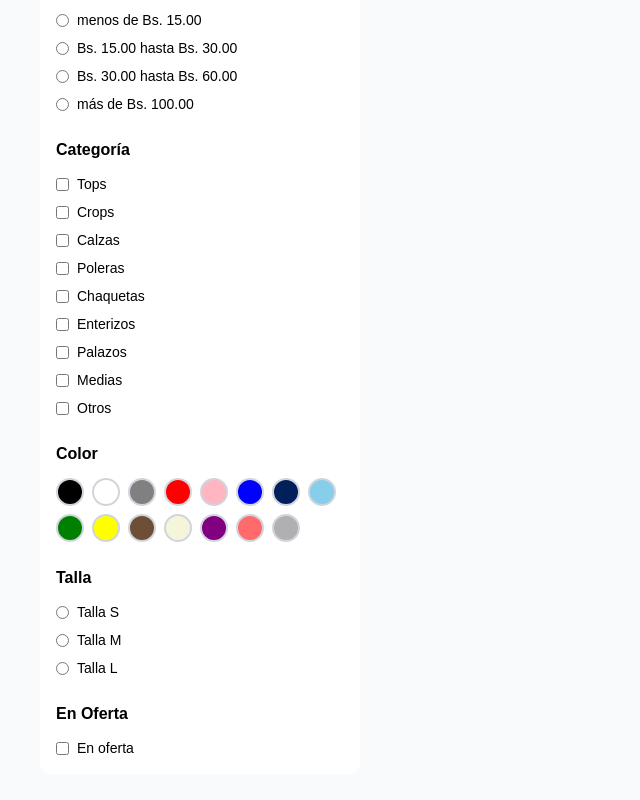
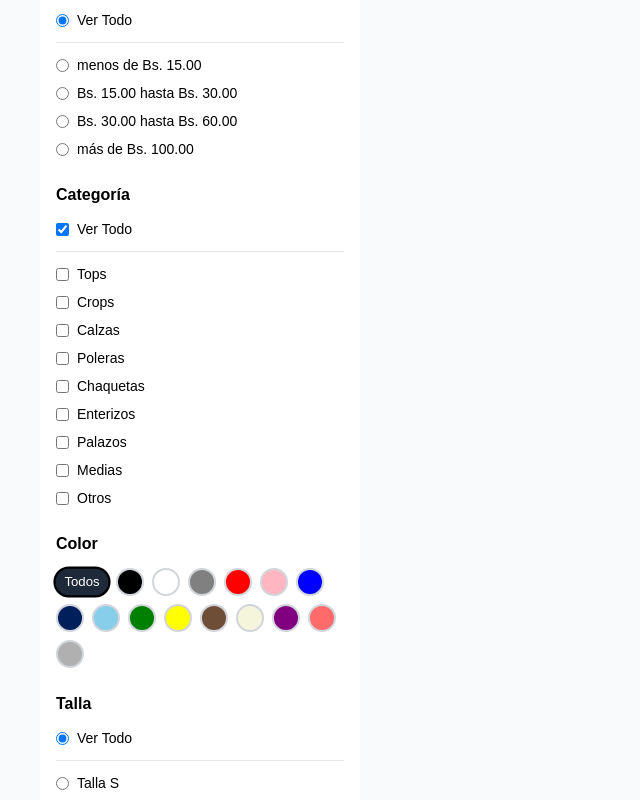
Before and after one commit to Dc-wolf/tap-store, a Next.js app: page / in a window 1280 px wide. Shown: the part 880-1680 px from the top of the page, without its empty margins (0-640 px from the left). Built offline with nearby package versions, Linux system fonts and the light colour scheme; no server answers; the database is empty.

Commit message:
aplicando 'ver todo ' en filtros

```diff
--- a/components/FiltroCategoria.tsx
+++ b/components/FiltroCategoria.tsx
@@ -19,9 +19,9 @@ export default function FiltroCategoria() {
   const searchParams = useSearchParams();
   const categoriaActual = searchParams.get("categoria");
 
-  const cambiar = (slug: string) => {
+  const cambiar = (slug: string | null) => {
     const params = new URLSearchParams(searchParams.toString());
-    if (slug === categoriaActual) {
+    if (!slug) {
       params.delete("categoria");
     } else {
       params.set("categoria", slug);
@@ -32,23 +32,13 @@ export default function FiltroCategoria() {
 
   return (
     <div>
-      <div className="flex justify-between items-center mb-3">
-  <h3 className="font-semibold">Categoría</h3>
-  {categoriaActual && (
-    <button
-      onClick={() => {
-        const params = new URLSearchParams(searchParams.toString());
-        params.delete("categoria");
-        params.set("page", "1");
-        router.push(`/?${params.toString()}`);
-      }}
-      className="text-xs text-gray-400 hover:text-red-500 transition"
-    >
-      limpiar
-    </button>
-  )}
-</div>
+      <h3 className="font-semibold mb-3">Categoría</h3>
       <div className="flex flex-col gap-2 text-sm">
+  <label className="flex items-center gap-2 cursor-pointer font-medium">
+    <input type="checkbox" checked={!categoriaActual} onChange={() => cambiar(null)} />
+    Ver Todo
+  </label>
+  <hr className="border-gray-200 my-1" />
   {categorias.map((cat) => (
     <label key={cat.slug} className="flex items-center gap-2 cursor-pointer">
       <input
--- a/components/FiltroColor.tsx
+++ b/components/FiltroColor.tsx
@@ -25,9 +25,9 @@ export default function FiltroColor() {
   const searchParams = useSearchParams();
   const colorActual = searchParams.get("color");
 
-  const cambiar = (name: string) => {
+  const cambiar = (name: string | null) => {
     const params = new URLSearchParams(searchParams.toString());
-    if (name === colorActual) {
+    if (!name) {
       params.delete("color");
     } else {
       params.set("color", name);
@@ -40,6 +40,19 @@ export default function FiltroColor() {
     <div>
       <h3 className="font-semibold mb-3">Color</h3>
       <div className="flex flex-wrap gap-2">
+        {/* Ver Todo */}
+        {/* Ver Todo */}
+<button
+  onClick={() => cambiar(null)}
+  title="Ver Todo"
+  className={`h-7 px-2 rounded-full border-2 transition text-xs font-medium ${
+    !colorActual
+      ? "border-black bg-gray-800 text-white scale-110"
+      : "border-gray-300 bg-gray-100 text-gray-500 hover:border-black hover:text-black"
+  }`}
+>
+  Todos
+</button>
         {colores.map((c) => (
           <button
             key={c.name}
@@ -54,9 +67,6 @@ export default function FiltroColor() {
           />
         ))}
       </div>
-      {colorActual && (
-        <p className="text-xs text-gray-500 mt-2">Color: {colorActual}</p>
-      )}
     </div>
   );
 }
--- a/components/FiltroPrecio.tsx
+++ b/components/FiltroPrecio.tsx
@@ -6,14 +6,15 @@ import { useState } from "react";
 export default function FiltroPrecio() {
   const router = useRouter();
   const searchParams = useSearchParams();
-
   const precioActual = searchParams.get("precio");
   const [min, setMin] = useState("");
   const [max, setMax] = useState("");
 
-  const cambiarPrecio = (value: string) => {
+  const cambiarPrecio = (value: string | null) => {
     const params = new URLSearchParams(searchParams.toString());
-    if (value === precioActual) {
+    if (!value) {
+      params.delete("precio");
+    } else if (value === precioActual) {
       params.delete("precio");
     } else {
       params.set("precio", value);
@@ -30,34 +31,8 @@ export default function FiltroPrecio() {
 
   return (
     <div>
-      <div className="flex items-center gap-2 mb-3">
-  <h3 className="font-semibold">Precio</h3>
-  {precioActual && (
-    <button
-  onClick={() => {
-    if (precioActual) {
-      const params = new URLSearchParams(searchParams.toString());
-      params.delete("precio");
-      params.set("page", "1");
-      setMin("");
-      setMax("");
-      router.push(`/?${params.toString()}`);
-    } else {
-      aplicarCustom();
-    }
-  }}
-  className={`w-full text-sm py-1 rounded mb-3 transition ${
-    precioActual
-      ? "bg-red-500 text-white hover:bg-red-600"
-      : "bg-black text-white hover:bg-gray-800"
-  }`}
->
-  {precioActual ? "✕ Limpiar precio" : "Aplicar"}
-</button>
-  )}
-</div>
+      <h3 className="font-semibold mb-3">Precio</h3>
 
-      {/* Inputs mín/máx */}
       <div className="flex gap-2 mb-2">
         <input
           placeholder="mín."
@@ -81,8 +56,20 @@ export default function FiltroPrecio() {
         Aplicar
       </button>
 
-      {/* Radios predefinidos */}
       <div className="flex flex-col gap-2 text-sm">
+  <label className="flex items-center gap-2 font-medium">
+    <input
+      type="radio"
+      checked={!precioActual}
+      onChange={() => {
+        setMin("");
+        setMax("");
+        cambiarPrecio(null);
+      }}
+    />
+    Ver Todo
+  </label>
+  <hr className="border-gray-200 my-1" />
   {[
     { label: "menos de Bs. 15.00", value: "0-15" },
     { label: "Bs. 15.00 hasta Bs. 30.00", value: "15-30" },
--- a/components/FiltroTalla.tsx
+++ b/components/FiltroTalla.tsx
@@ -7,49 +7,31 @@ const tallas = ["S", "M", "L"];
 export default function FiltroTalla() {
   const router = useRouter();
   const searchParams = useSearchParams();
-
   const tallaActual = searchParams.get("talla");
 
-  const cambiar = (t: string) => {
+  const cambiar = (t: string | null) => {
     const params = new URLSearchParams(searchParams.toString());
-
-    if (t === tallaActual) {
+    if (!t) {
       params.delete("talla");
     } else {
       params.set("talla", t);
     }
-
     params.set("page", "1");
     router.push(`/?${params.toString()}`);
   };
 
   return (
     <div>
-      <div className="flex items-center gap-2 mb-3">
-  <h3 className="font-semibold">Talla</h3>
-  {tallaActual && (
-    <button
-      onClick={() => {
-        const params = new URLSearchParams(searchParams.toString());
-        params.delete("talla");
-        params.set("page", "1");
-        router.push(`/?${params.toString()}`);
-      }}
-      className="text-xs bg-red-100 text-red-500 hover:bg-red-200 transition px-2 py-0.5 rounded-full"
-    >
-      Borrar Talla
-    </button>
-  )}
-</div>
-
+      <h3 className="font-semibold mb-3">Talla</h3>
       <div className="flex flex-col gap-2 text-sm">
+  <label className="flex items-center gap-2 cursor-pointer font-medium">
+    <input type="radio" checked={!tallaActual} onChange={() => cambiar(null)} />
+    Ver Todo
+  </label>
+  <hr className="border-gray-200 my-1" />
   {tallas.map((t) => (
     <label key={t} className="flex items-center gap-2">
-            <input
-              type="radio"
-              checked={tallaActual === t}
-              onChange={() => cambiar(t)}
-            />
+      <input type="radio" checked={tallaActual === t} onChange={() => cambiar(t)} />
       Talla {t}
     </label>
   ))}
```
Lines whose indentation alone changed are shown as unchanged.
